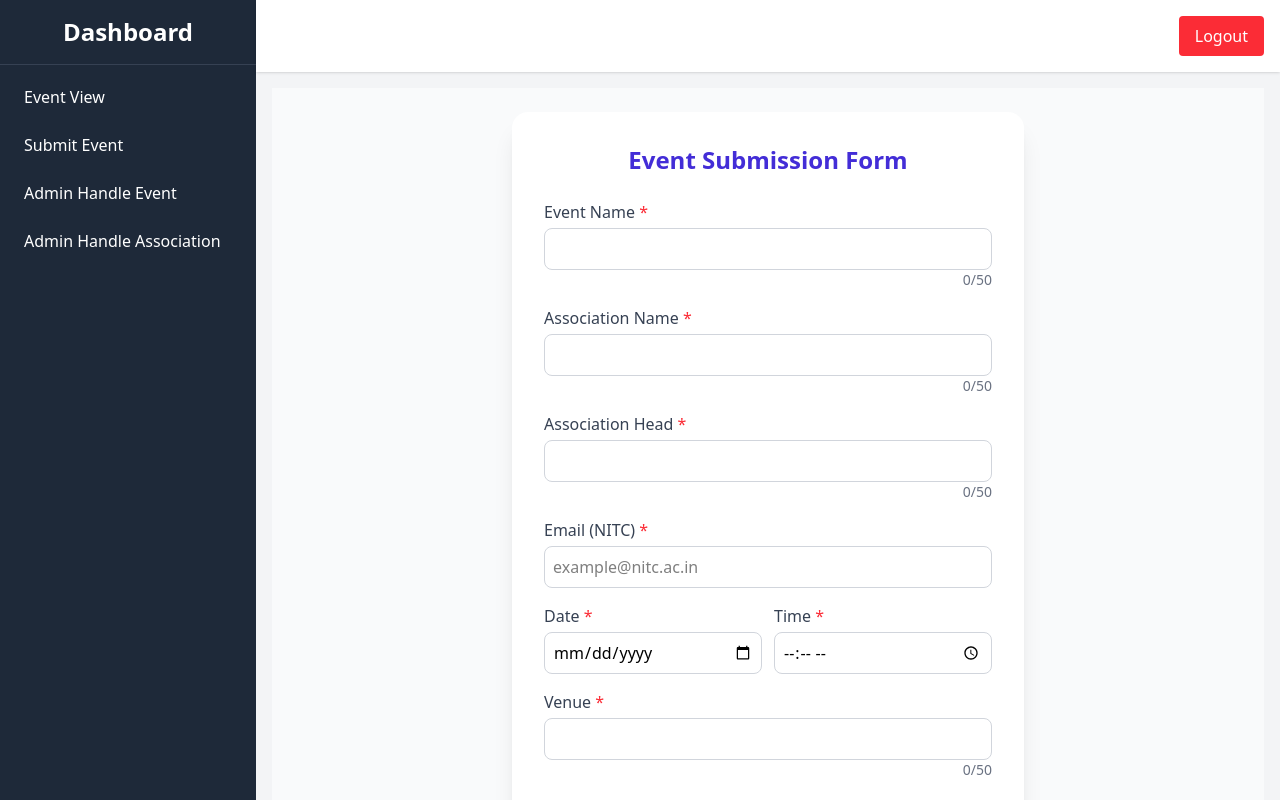
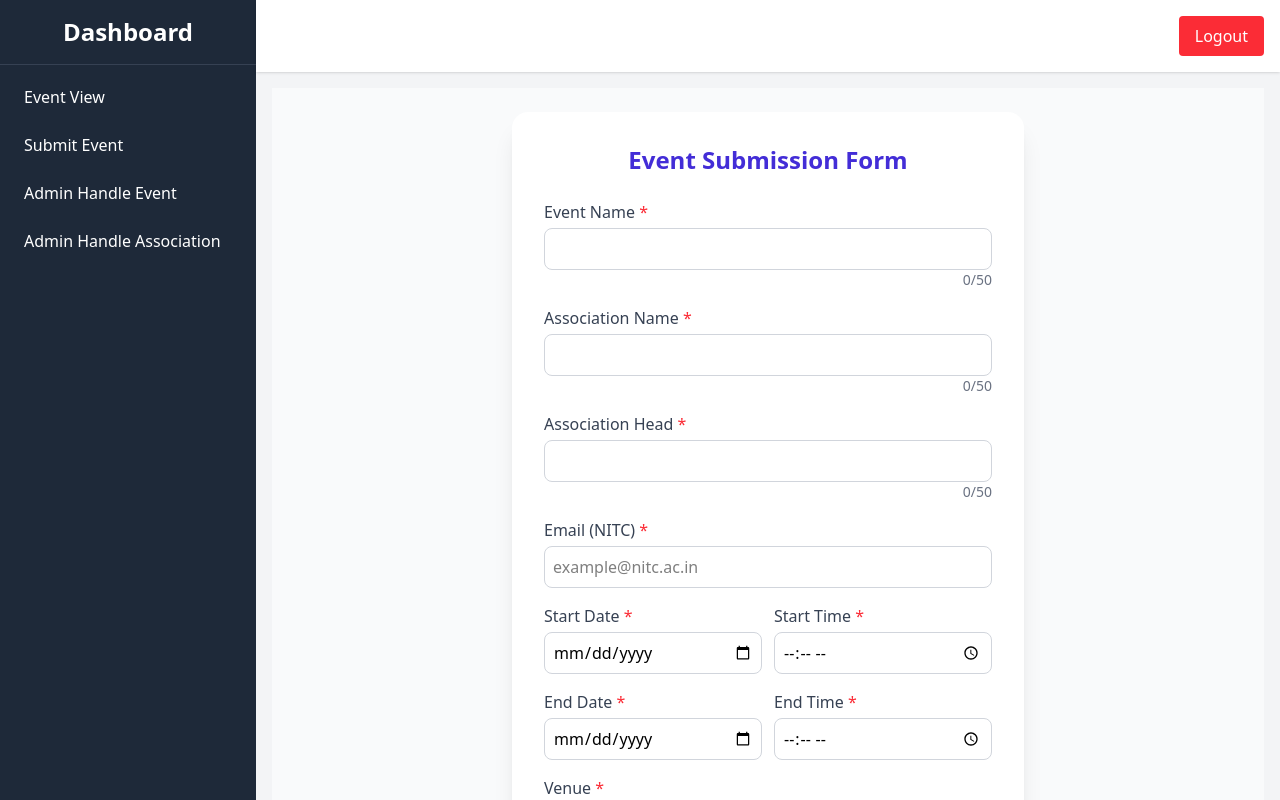
Before and after one commit to ManmayGhosh/NITC_event_board_, a React (Vite) app in the folder client/: page /user/submit_event in a window 1280 px wide. Built offline with nearby package versions, Linux system fonts and the light colour scheme.

Commit message:
Some UI fixes

```diff
--- a/client/src/components/pages/AdminEventReview.jsx
+++ b/client/src/components/pages/AdminEventReview.jsx
@@ -6,8 +6,10 @@ export default function AdminEventReview() {
     {
       id: 1,
       name: "Tech Fest 2025",
-      date: "2025-11-20",
-      time: "10:00 AM",
+      startDate: "2025-11-20",
+      startTime: "10:00 AM",
+      endDate: "2025-11-22",
+      endTime: "1:00 PM",
       venue: "Auditorium",
       associationHead: "Dr. Rao",
       associationName: "Tech Club",
@@ -17,8 +19,10 @@ export default function AdminEventReview() {
     {
       id: 2,
       name: "Cultural Night",
-      date: "2025-12-01",
-      time: "7:00 PM",
+      startDate: "2025-12-01",
+      startTime: "7:00 PM",
+      endDate: "2025-12-02",
+      endTime: "10:00 AM",
       venue: "Open Ground",
       associationHead: "Prof. Nair",
       associationName: "Cultural Committee",
@@ -48,10 +52,12 @@ export default function AdminEventReview() {
           <thead className="bg-blue-600 text-white">
             <tr>
               <th className="py-3 px-4 text-left">Event Name</th>
-              <th className="py-3 px-4 text-left">Date</th>
-              <th className="py-3 px-4 text-left">Time</th>
+              <th className="py-3 px-4 text-left">Start Date</th>
+              {/* <th className="py-3 px-4 text-left">Start Time</th> */}
+              <th className="py-3 px-4 text-left">End Date</th>
+              {/* <th className="py-3 px-4 text-left">End Time</th> */}
               <th className="py-3 px-4 text-left">Venue</th>
-              <th className="py-3 px-4 text-left">Association Head</th>
+              {/* <th className="py-3 px-4 text-left">Association Head</th> */}
               <th className="py-3 px-4 text-left">Association Name</th> {/* ✅ Added */}
               <th className="py-3 px-4 text-center">Action</th>
               <th className="py-3 px-4 text-center">Status</th>
@@ -66,10 +72,12 @@ export default function AdminEventReview() {
                 onClick={() => setSelectedEvent(event)} // 🟢 Added — open modal when row clicked
               >
                 <td className="py-3 px-4">{event.name}</td>
-                <td className="py-3 px-4">{event.date}</td>
-                <td className="py-3 px-4">{event.time}</td>
+                <td className="py-3 px-4">{event.startDate}</td>
+                {/* <td className="py-3 px-4">{event.startTime}</td> */}
+                <td className="py-3 px-4">{event.endDate || "-"}</td>
+                {/* <td className="py-3 px-4">{event.endTime || "-"}</td> */}
                 <td className="py-3 px-4">{event.venue}</td>
-                <td className="py-3 px-4">{event.associationHead}</td>
+                {/* <td className="py-3 px-4">{event.associationHead}</td> */}
                 <td className="py-3 px-4">{event.associationName}</td> {/* ✅ Added */}
                 <td
                   className="py-3 px-4 text-center space-x-2"
@@ -124,8 +132,10 @@ export default function AdminEventReview() {
               alt={selectedEvent.name}
               className="w-full h-48 object-cover rounded mb-4"
             />
-            <p><strong>Date:</strong> {selectedEvent.date}</p>
-            <p><strong>Time:</strong> {selectedEvent.time}</p>
+           <p><strong>Start Date:</strong> {selectedEvent.startDate}</p>
+            <p><strong>Start Time:</strong> {selectedEvent.startTime}</p>
+            <p><strong>End Date:</strong> {selectedEvent.endDate || "-"}</p>
+            <p><strong>End Time:</strong> {selectedEvent.endTime || "-"}</p>
             <p><strong>Venue:</strong> {selectedEvent.venue}</p>
             <p><strong>Association:</strong> {selectedEvent.associationName}</p>
             <p><strong>Head:</strong> {selectedEvent.associationHead}</p>
--- a/client/src/components/pages/EventBoard.jsx
+++ b/client/src/components/pages/EventBoard.jsx
@@ -116,8 +116,10 @@ export default function EventBoard() {
               alt={selectedEvent.name}
               className="rounded w-full h-48 object-cover mb-4"
             />
-            <p><strong>Date:</strong> {selectedEvent.date}</p>
-            <p><strong>Time:</strong> {selectedEvent.time}</p>
+            <p><strong>Start Date:</strong> {selectedEvent.startDate}</p>
+            <p><strong>Start Time:</strong> {selectedEvent.startTime}</p>
+            <p><strong>End Date:</strong> {selectedEvent. endDate}</p>
+            <p><strong>End Time:</strong> {selectedEvent. endTime}</p>
             <p><strong>Venue:</strong> {selectedEvent.venue}</p>
             <p><strong>Association:</strong> {selectedEvent.associationName}</p>
             <p><strong>Head:</strong> {selectedEvent.associationHead}</p>
--- a/client/src/components/pages/EventForm.jsx
+++ b/client/src/components/pages/EventForm.jsx
@@ -6,8 +6,10 @@ const EventForm = () => {
     associationName: "",
     associationHead: "",
     email: "",
-    date: "",
-    time: "",
+    startDate: "",
+    startTime: "",
+    endDate: "",
+    endTime: "",
     venue: "",
     description: "",
     poster: null,
@@ -23,7 +25,7 @@ const EventForm = () => {
 
       const validTypes = ["image/png", "image/jpeg"];
       if (!validTypes.includes(file.type)) {
-        alert("❌ Only PNG and JPG files are allowed!");
+        alert("Only PNG and JPG files are allowed!");
         e.target.value = "";
         return;
       }
@@ -36,10 +38,12 @@ const EventForm = () => {
   const handleSubmit = (e) => {
     e.preventDefault();
 
-    const { eventName, associationName, associationHead, email, date, time, venue } = formData;
+    const { eventName, associationName, associationHead, email, startDate, startTime, endDate,
+    endTime , venue } = formData;
 
     // ✅ Mandatory fields validation
-    if (!eventName || !associationName || !associationHead || !email || !date || !time || !venue) {
+    if (!eventName || !associationName || !associationHead || !email || !startDate ||
+    !startTime || !endDate || !endTime || !venue) {
       alert("⚠️ Please fill all mandatory fields (Event Name, Association Name, Association Head, Email, Date, Time, Venue).");
       return;
     }
@@ -142,7 +146,7 @@ const EventForm = () => {
         <div className="flex gap-3 mb-4">
           <div className="flex-1">
             <label className="block text-gray-700 font-medium mb-1">
-              Date <span className="text-red-500">*</span>
+              Start Date <span className="text-red-500">*</span>
             </label>
             <input
               type="date"
@@ -156,7 +160,39 @@ const EventForm = () => {
 
           <div className="flex-1">
             <label className="block text-gray-700 font-medium mb-1">
-              Time <span className="text-red-500">*</span>
+              Start Time <span className="text-red-500">*</span>
+            </label>
+            <input
+              type="time"
+              name="time"
+              value={formData.time}
+              onChange={handleChange}
+              required
+              className="w-full p-2 border border-gray-300 rounded-lg focus:ring-2 focus:ring-indigo-500"
+            />
+          </div>
+        </div>
+
+{/* ✅ Added: End Date & Time Section */}
+        {/* Date & Time */}
+        <div className="flex gap-3 mb-4">
+          <div className="flex-1">
+            <label className="block text-gray-700 font-medium mb-1">
+              End Date <span className="text-red-500">*</span>
+            </label>
+            <input
+              type="date"
+              name="date"
+              value={formData.date}
+              onChange={handleChange}
+              required
+              className="w-full p-2 border border-gray-300 rounded-lg focus:ring-2 focus:ring-indigo-500"
+            />
+          </div>
+
+          <div className="flex-1">
+            <label className="block text-gray-700 font-medium mb-1">
+              End Time <span className="text-red-500">*</span>
             </label>
             <input
               type="time"
```
